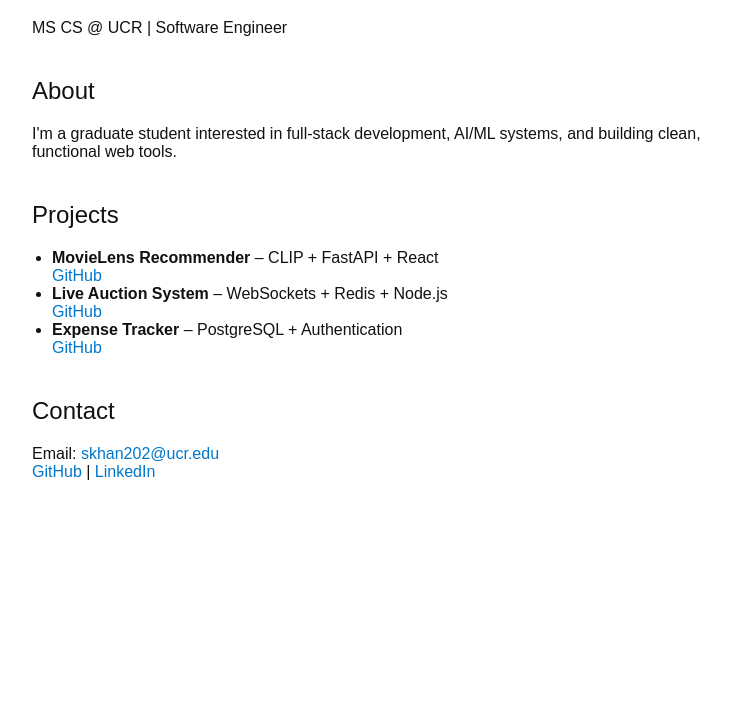
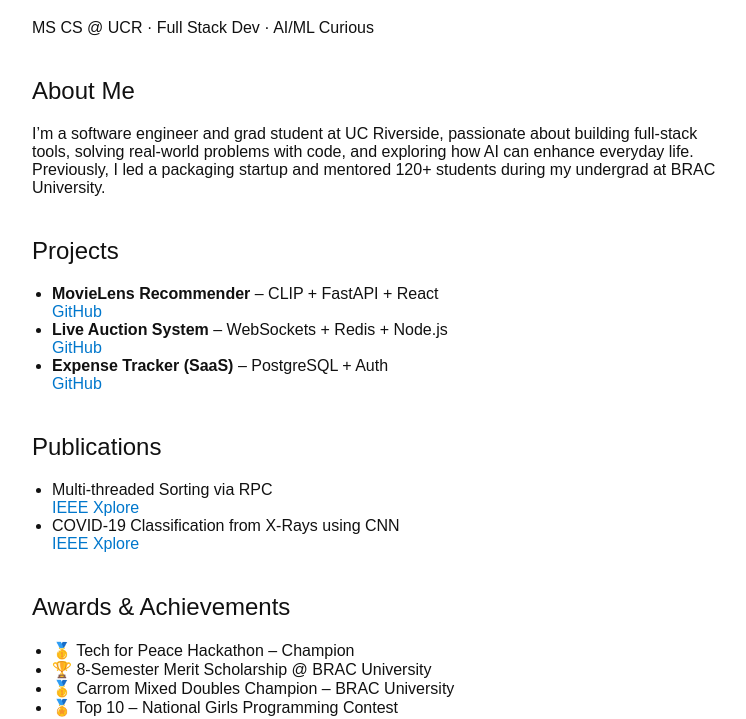
Before and after one commit to samiha-khan/samiha-khan.github.io, a plain HTML site: page index.html in a window 1280 px wide. Shown: the part 101-820 px from the top of the page, without its empty margins (258-1004 px from the left). Drawn offline with Linux system fonts and the light colour scheme.

Commit message:
Update index.html

```diff
--- a/index.html
+++ b/index.html
@@ -5,15 +5,19 @@
   <meta name="viewport" content="width=device-width, initial-scale=1.0" />
   <title>Samiha Khan</title>
   <link rel="stylesheet" href="style.css" />
+  <link href="https://fonts.googleapis.com/css2?family=Fira+Code&display=swap" rel="stylesheet" />
 </head>
 <body>
+  <div class="container">
     <h1>Samiha Khan</h1>
-  <p>MS CS @ UCR | Software Engineer</p>
+    <p class="tagline">MS CS @ UCR · Full Stack Dev · AI/ML Curious</p>
 
     <section>
-    <h2>About</h2>
+      <h2>About Me</h2>
       <p>
-      I'm a graduate student interested in full-stack development, AI/ML systems, and building clean, functional web tools.
+        I’m a software engineer and grad student at UC Riverside, passionate about building full-stack tools,
+        solving real-world problems with code, and exploring how AI can enhance everyday life.
+        Previously, I led a packaging startup and mentored 120+ students during my undergrad at BRAC University.
       </p>
     </section>
 
@@ -21,27 +25,56 @@
       <h2>Projects</h2>
       <ul>
         <li>
-        <strong>MovieLens Recommender</strong> – CLIP + FastAPI + React<br>
-        <a href="https://github.com/samiha-khan/movielens-project">GitHub</a>
+          <strong>MovieLens Recommender</strong> – CLIP + FastAPI + React<br />
+          <a href="https://github.com/samiha-khan/movielens-project" target="_blank">GitHub</a>
         </li>
         <li>
-        <strong>Live Auction System</strong> – WebSockets + Redis + Node.js<br>
-        <a href="https://github.com/samiha-khan/auction">GitHub</a>
+          <strong>Live Auction System</strong> – WebSockets + Redis + Node.js<br />
+          <a href="https://github.com/samiha-khan/auction" target="_blank">GitHub</a>
         </li>
         <li>
-        <strong>Expense Tracker</strong> – PostgreSQL + Authentication<br>
-        <a href="https://github.com/samiha-khan/expense-tracker">GitHub</a>
+          <strong>Expense Tracker (SaaS)</strong> – PostgreSQL + Auth<br />
+          <a href="https://github.com/samiha-khan/expense-tracker" target="_blank">GitHub</a>
         </li>
+      </ul>
+    </section>
+
+    <section>
+      <h2>Publications</h2>
+      <ul>
+        <li>
+          Multi-threaded Sorting via RPC<br />
+          <a href="https://ieeexplore.ieee.org/document/9836366" target="_blank">IEEE Xplore</a>
+        </li>
+        <li>
+          COVID-19 Classification from X-Rays using CNN<br />
+          <a href="https://ieeexplore.ieee.org/document/9929517" target="_blank">IEEE Xplore</a>
+        </li>
+      </ul>
+    </section>
+
+    <section>
+      <h2>Awards & Achievements</h2>
+      <ul>
+        <li>🥇 Tech for Peace Hackathon – Champion</li>
+        <li>🏆 8-Semester Merit Scholarship @ BRAC University</li>
+        <li>🥇 Carrom Mixed Doubles Champion – BRAC University</li>
+        <li>🏅 Top 10 – National Girls Programming Contest</li>
       </ul>
     </section>
 
     <section>
       <h2>Contact</h2>
       <p>
-      Email: <a href="mailto:skhan202@ucr.edu">skhan202@ucr.edu</a><br>
-      <a href="https://github.com/samiha-khan">GitHub</a> |
-      <a href="https://linkedin.com/in/sksamiha">LinkedIn</a>
+        Email: <a href="mailto:skhan202@ucr.edu">skhan202@ucr.edu</a><br />
+        <a href="https://github.com/samiha-khan" target="_blank">GitHub</a> |
+        <a href="https://linkedin.com/in/samiha-khan" target="_blank">LinkedIn</a>
       </p>
     </section>
+
+    <footer>
+      <p>&copy; 2025 Samiha Khan</p>
+    </footer>
+  </div>
 </body>
 </html>
```
Lines whose indentation alone changed are shown as unchanged.
